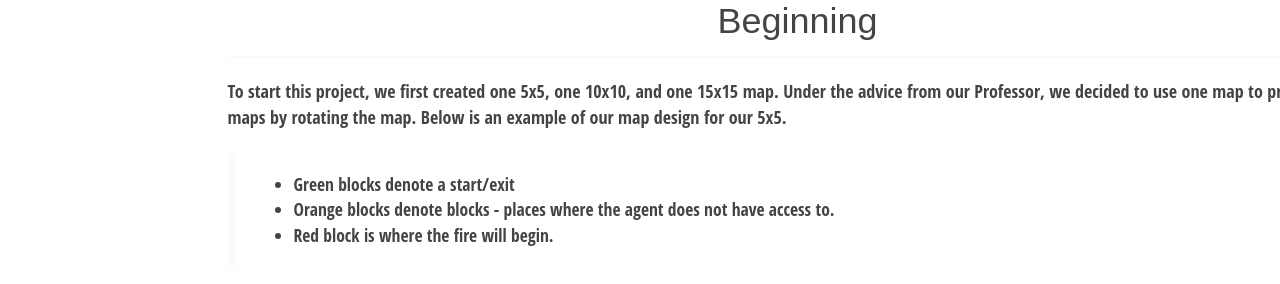
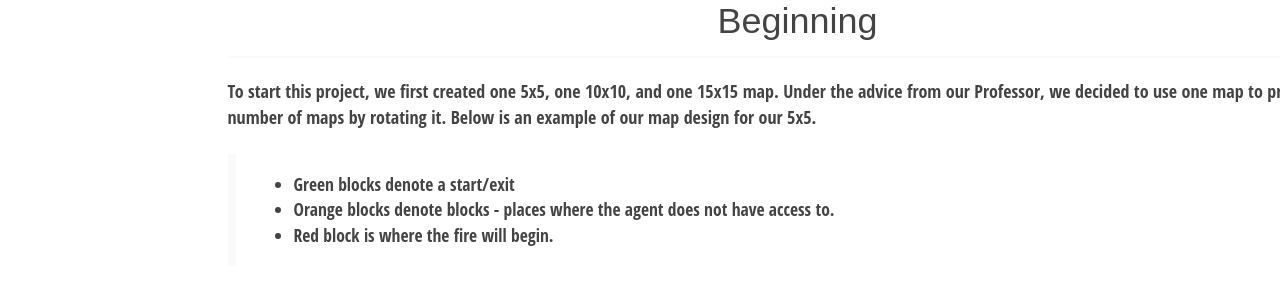
Before and after one commit to Enhjin/Vivere, a Jekyll site: the page built from docs/index.md, in a window 1280 px wide and 900 px high, scrolled down 879 px. Shown: the part 181-465 px from the top of the window. Built offline with Jekyll 4.4.1, drawn with Linux system fonts in a browser that asks for light colours.

Commit message:
Update index.md

```diff
--- a/docs/index.md
+++ b/docs/index.md
@@ -26,7 +26,7 @@ For more information and details, visit the [Proposal](proposal.html) page.
 ---
 
 ### Beginning
-To start this project, we first created one 5x5, one 10x10, and one 15x15 map. Under the advice from our Professor, we decided to use one map to produce four maps by rotating the map. Below is an example of our map design for our 5x5.
+To start this project, we first created one 5x5, one 10x10, and one 15x15 map. Under the advice from our Professor, we decided to use one map to produce a number of maps by rotating it. Below is an example of our map design for our 5x5.
 
 > * Green blocks denote a start/exit
 > * Orange blocks denote blocks - places where the agent does not have access to.
```
